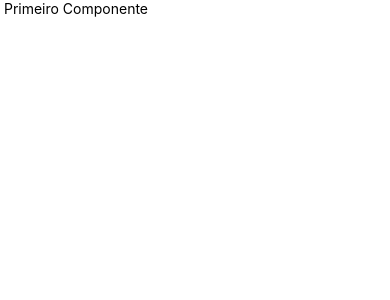
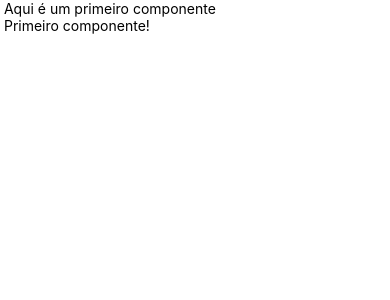
Before and after one commit to ibiaalice/reactnative_examples_app, a React Native app in the folder concepts/: screen / in a window 390 px wide. Shown: the top 300 px of the page. Built offline with nearby package versions, Linux system fonts and the light colour scheme.

Commit message:
modificação no /src/App.js

```diff
--- a/concepts/src/App.js
+++ b/concepts/src/App.js
@@ -1,4 +1,10 @@
 import React from 'react';
-import {Text} from 'react-native';
+import {View, Text} from 'react-native';
+import Primeiro from './components/Text';
 
-export default () => <Text> Primeiro Componente</Text>
+export default function(){
+   return <View>
+      <Text> Aqui é um primeiro componente </Text>
+      <Primeiro />
+   </View>
+}
--- /dev/null
+++ b/concepts/src/components/Text.js
@@ -0,0 +1,4 @@
+import React from 'react';
+import {Text} from 'react-native';
+
+export default ()=> <Text> Primeiro componente! </Text>
```
Also changed, not shown: concepts/src/README.md (added), concepts/src/components/README.md (added), 1 other file (tests, documents, lock files or other folders).
